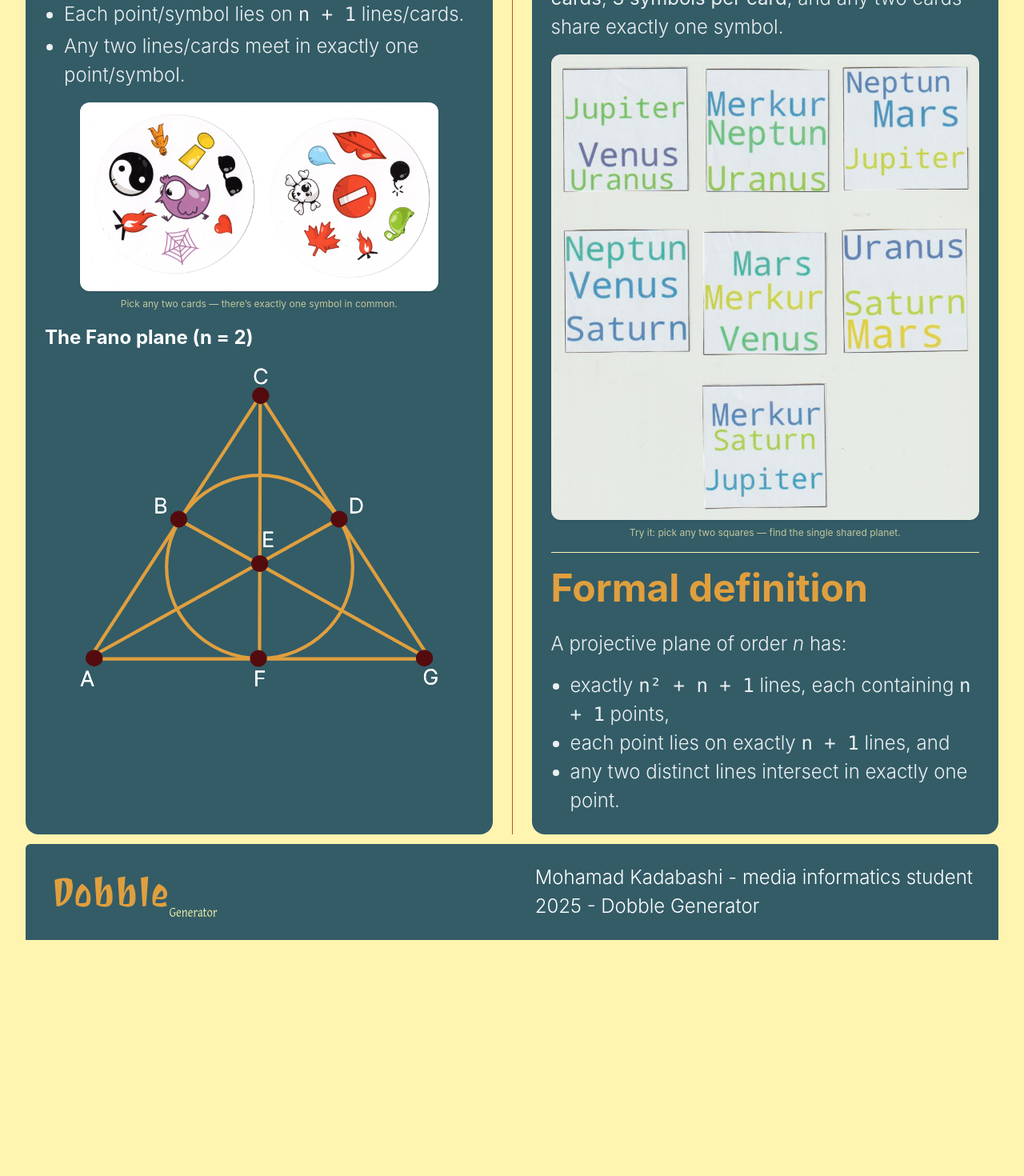
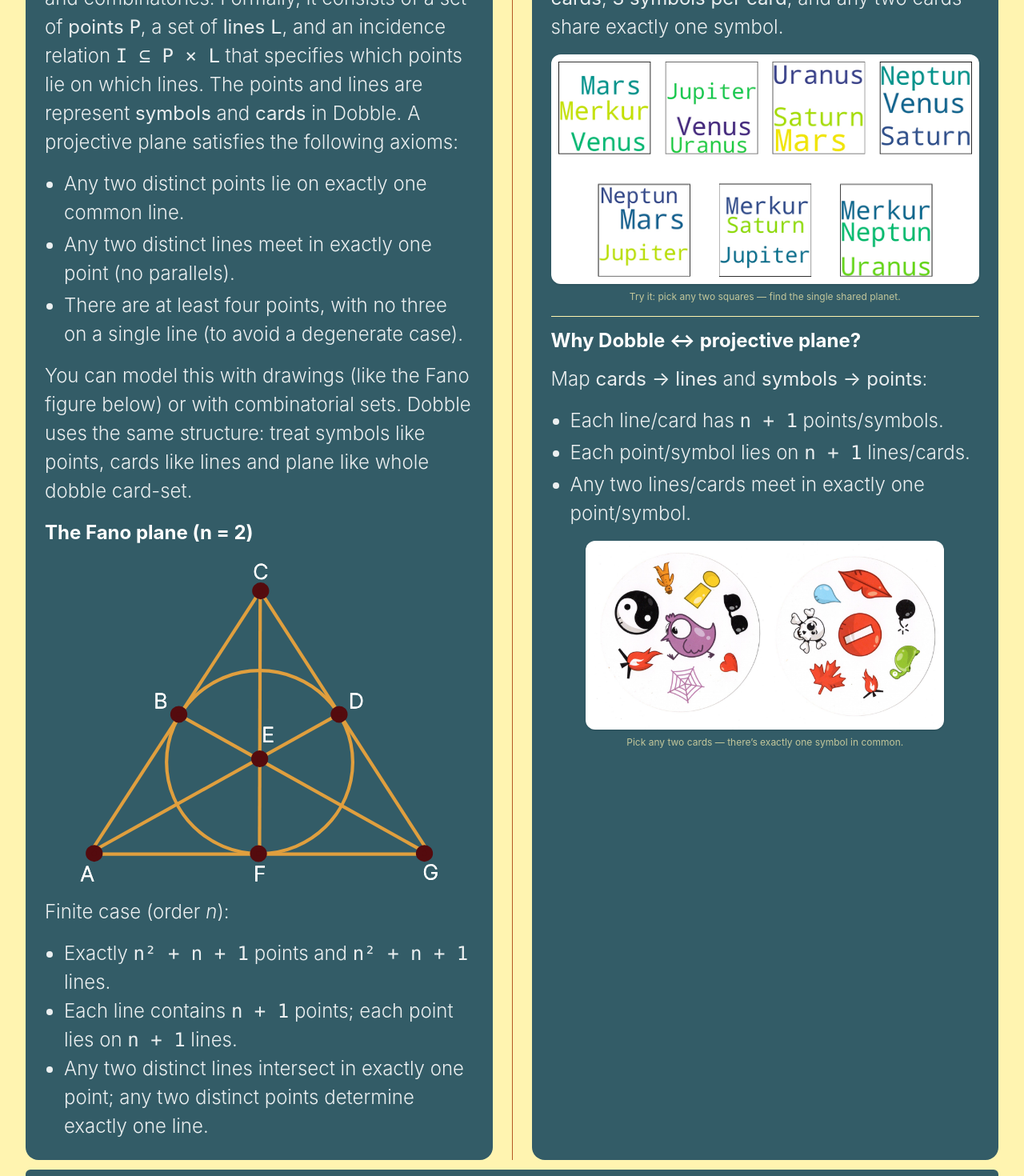
Before and after one commit to Mohamad23-05/dobble-app, a Vue app in the folder frontend/: page / in a window 1280 px wide. Shown: the part 760-2230 px from the top of the page at 80% size. Before the commit the page ends 1935 px from the top, so only its background shows below. Built offline with nearby package versions, Linux system fonts and the light colour scheme; no server answers.

Commit message:
restyle the start-site add two new imgs

```diff
--- a/frontend/src/views/HomeView.vue
+++ b/frontend/src/views/HomeView.vue
@@ -2,7 +2,7 @@
 import breakLine from '@/assets/svgs/break-line.svg';
 import FanoPlane from '@/assets/svgs/Fano-Ebene-farbig.svg';
 import DobblePair from '@/assets/img/Dobble-Pair.png'
-import KartenDeckPlaneten from '@/assets/img/KartenDeckPlaneten.png'
+import KartenDeckPlaneten from '@/assets/img/Kartenset_PlanetenV2.png'
 
 </script>
 
@@ -37,40 +37,53 @@ import KartenDeckPlaneten from '@/assets/img/KartenDeckPlaneten.png'
 
   <!-- TWO COLUMNS -->
   <section class="flex flex-col md:flex-row gap-6">
-    <!-- LEFT: why it works + Fano -->
+    <!-- LEFT: Intro + why it works + Fano -->
     <div class="md:flex-1 bg-DarkSlateGray rounded-2xl p-6 space-y-4">
-      <h1 class="text-xl md:text-2xl font-semibold">Why Dobble ↔ projective plane?</h1>
-
+      <h1 class="text-xl md:text-2xl font-semibold">What is a projective plane?</h1>
       <p class="text-sm opacity-90">
-        Map <strong>cards → lines</strong> and <strong>symbols → points</strong>:
+        A projective plane is a special <em>incidence structure</em> that plays a central role
+        in geometry and combinatorics. Formally, it consists of a set of
+        <strong>points</strong> <code>P</code>, a set of <strong>lines</strong> <code>L</code>,
+        and an incidence relation <code>I ⊆ P × L</code> that specifies which points lie on which
+        lines. The points and lines are represent <strong>symbols</strong> and
+        <strong>cards</strong>
+        in Dobble.
+        A projective plane satisfies the following axioms:
       </p>
       <ul class="list-disc pl-6 text-sm opacity-90 space-y-1">
-        <li>Each line/card has <code>n + 1</code> points/symbols.</li>
-        <li>Each point/symbol lies on <code>n + 1</code> lines/cards.</li>
-        <li>Any two lines/cards meet in exactly one point/symbol.</li>
+        <li>Any two distinct points lie on exactly one common line.</li>
+        <li>Any two distinct lines meet in exactly one point (no parallels).</li>
+        <li>There are at least four points, with no three on a single line (to avoid a degenerate
+          case).
+        </li>
       </ul>
-
-      <figure class="mt-2">
-        <img
-          :src="DobblePair"
-          alt="Two Dobble cards illustrating the one-shared-symbol property"
-          class="mx-auto w-full max-w-md rounded-xl shadow"
-        />
-        <figcaption class="mt-2 text-center text-xs text-Vanilla/70">
-          Pick any two cards — there’s exactly one symbol in common.
-        </figcaption>
-      </figure>
-
+      <p class="text-sm opacity-90">
+        You can model this with drawings (like the Fano figure below) or with combinatorial sets.
+        Dobble uses the same structure: treat symbols like points, cards like lines and plane like
+        whole dobble card-set.
+      </p>
       <h2 class="text-lg font-medium">The Fano plane (n = 2)</h2>
       <div class="w-full flex justify-center">
         <FanoPlane class="w-4/5 md:w-full max-w-md h-auto"/>
       </div>
+      <p class="text-sm opacity-90 mt-2">
+        Finite case (order <em>n</em>):
+      </p>
+      <ul class="list-disc pl-6 text-sm opacity-90">
+        <li>Exactly <code>n² + n + 1</code> points and <code>n² + n + 1</code> lines.</li>
+        <li>Each line contains <code>n + 1</code> points; each point lies on <code>n + 1</code>
+          lines.
+        </li>
+        <li>Any two distinct lines intersect in exactly one point; any two distinct points determine
+          exactly one line.
+        </li>
+      </ul>
     </div>
 
     <!-- DIVIDER -->
     <div class="w-full h-px bg-Auburn md:w-px md:h-auto md:self-stretch"></div>
 
-    <!-- RIGHT: example deck + formal definition -->
+    <!-- RIGHT: example deck + definitions -->
     <div class="md:flex-1 bg-DarkSlateGray rounded-2xl p-6 space-y-4">
       <h1 class="text-xl md:text-2xl font-semibold">Example deck (planets, n = 2)</h1>
       <p class="text-sm opacity-90">
@@ -92,13 +105,27 @@ import KartenDeckPlaneten from '@/assets/img/KartenDeckPlaneten.png'
 
       <hr class="text-Vanilla my-2"/>
 
-      <h1 class="text-lg font-medium">Formal definition</h1>
-      <p class="text-sm opacity-90">A projective plane of order <em>n</em> has:</p>
-      <ul class="list-disc pl-6 text-sm opacity-90">
-        <li>exactly <code>n² + n + 1</code> lines, each containing <code>n + 1</code> points,</li>
-        <li>each point lies on exactly <code>n + 1</code> lines, and</li>
-        <li>any two distinct lines intersect in exactly one point.</li>
+      <h2 class="text-lg my-3 font-medium">Why Dobble ↔ projective plane?</h2>
+      <p class="text-sm opacity-90">
+        Map <strong>cards → lines</strong> and <strong>symbols → points</strong>:
+      </p>
+      <ul class="list-disc pl-6 text-sm opacity-90 space-y-1">
+        <li>Each line/card has <code>n + 1</code> points/symbols.</li>
+        <li>Each point/symbol lies on <code>n + 1</code> lines/cards.</li>
+        <li>Any two lines/cards meet in exactly one point/symbol.</li>
       </ul>
+
+      <figure class="mt-2">
+        <img
+          :src="DobblePair"
+          alt="Two Dobble cards illustrating the one-shared-symbol property"
+          class="mx-auto w-full max-w-md rounded-xl shadow"
+        />
+        <figcaption class="mt-2 text-center text-xs text-Vanilla/70">
+          Pick any two cards — there’s exactly one symbol in common.
+        </figcaption>
+      </figure>
+
     </div>
   </section>
 </template>
```
Also changed, not shown: frontend/src/assets/img/Kartenset_PlanetenV2.png (added), frontend/src/assets/img/Kartenset_PlanetenV3.png (added).
